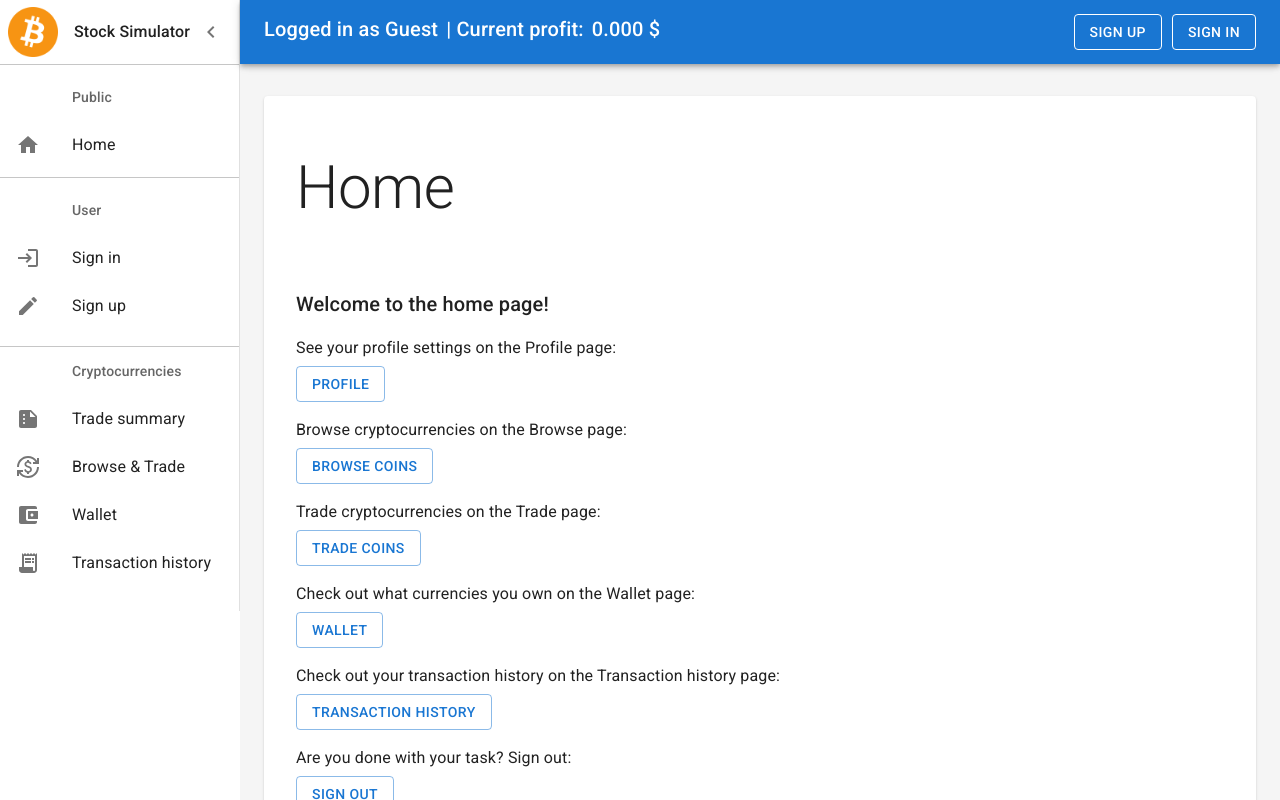
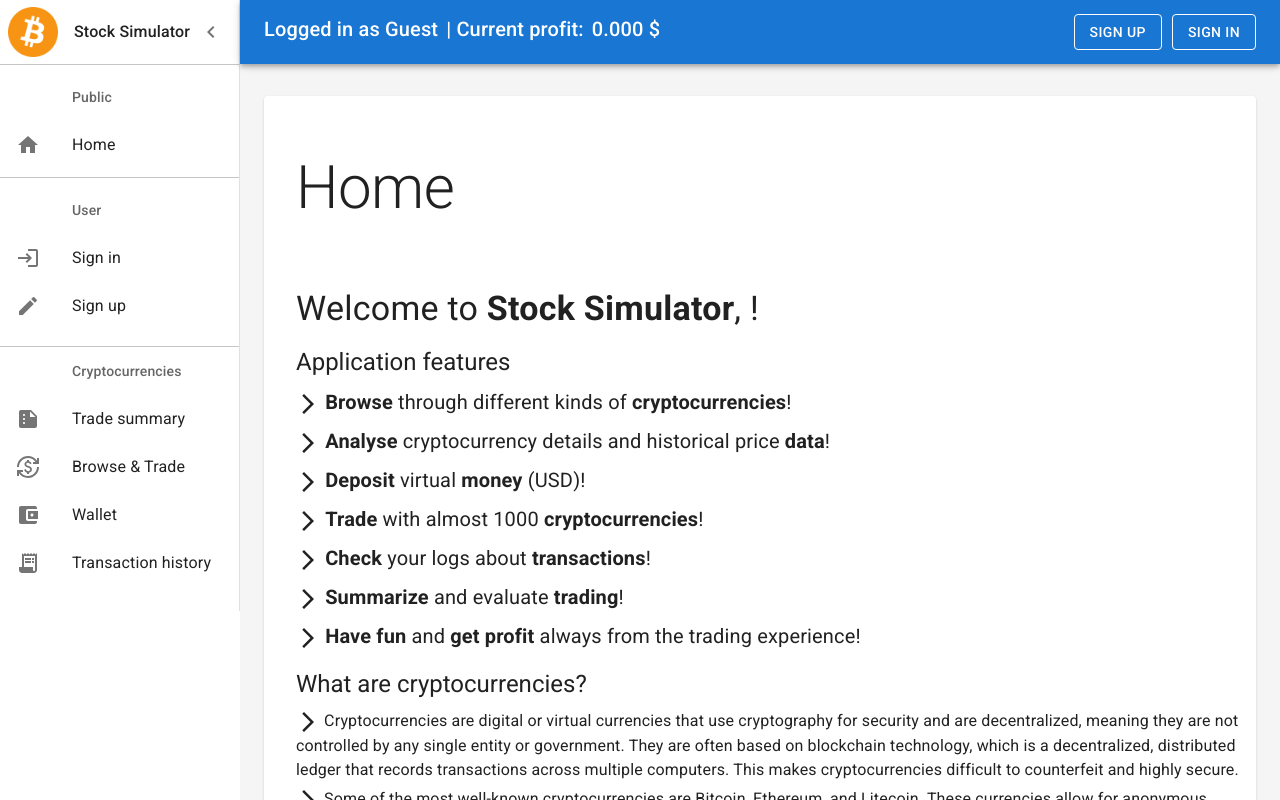
Before and after one commit to Bsandor453/dipterv, a React (Create React App) app in the folder frontend/: page / in a window 1280 px wide. Built offline with nearby package versions, Linux system fonts and the light colour scheme; no server answers.

Commit message:
Modernize home page on the front-end

```diff
--- a/frontend/src/pages/Home.tsx
+++ b/frontend/src/pages/Home.tsx
@@ -1,12 +1,19 @@
-import { Box, Button, Typography } from '@mui/material';
-import { Link, RouteComponentProps } from 'react-router-dom';
+import {} from 'redux';
+import { Box, Typography } from '@mui/material';
+import { RouteComponentProps } from 'react-router-dom';
+import { State } from '../state';
+import { useSelector } from 'react-redux';
+import ArrowForwardIosIcon from '@mui/icons-material/ArrowForwardIos';
 import Container from '@mui/material/Container';
 import Copyright from '../components/Copyright';
 import Grid from '@mui/material/Grid';
+import Link from '@mui/material/Link';
 import Paper from '@mui/material/Paper';
 import React from 'react';
 
 const Home: React.FC<RouteComponentProps<any>> = () => {
+  const user = useSelector((state: State) => state.USER);
+
   return (
     <Container maxWidth="lg" sx={{ mt: 4, mb: 4 }}>
       <Grid container spacing={3}>
@@ -16,55 +23,116 @@ const Home: React.FC<RouteComponentProps<any>> = () => {
               <Typography variant="h2" sx={{ mt: 3, mb: 8 }}>
                 Home
               </Typography>
-              <Typography variant="h6" gutterBottom>
-                Welcome to the home page!
+              <Typography variant="h4" gutterBottom>
+                Welcome to <strong>Stock Simulator</strong>, {user.userName}!
               </Typography>
-              <Typography variant="body1" gutterBottom sx={{ mt: 2 }}>
-                See your profile settings on the Profile page:
+              <Box id="application-features" sx={{ mt: 2 }}>
+                <Typography variant="h5" gutterBottom>
+                  Application features
                 </Typography>
-              <Button variant="outlined" sx={{ mr: '1em' }} component={Link} to={'/profile'}>
-                Profile
-              </Button>
-              <Typography variant="body1" gutterBottom sx={{ mt: 2 }}>
-                Browse cryptocurrencies on the Browse page:
+                <Typography variant="h6" gutterBottom sx={{ fontWeight: '400' }}>
+                  <ArrowForwardIosIcon /> <strong>Browse</strong> through different kinds of{' '}
+                  <strong>cryptocurrencies</strong>!
                 </Typography>
-              <Button
-                variant="outlined"
-                sx={{ mr: '1em' }}
-                component={Link}
-                to={'/cryptocurrencies/all'}
-              >
-                Browse coins
-              </Button>
-              <Typography variant="body1" gutterBottom sx={{ mt: 2 }}>
-                Trade cryptocurrencies on the Trade page:
+                <Typography variant="h6" gutterBottom sx={{ fontWeight: '400' }}>
+                  <ArrowForwardIosIcon /> <strong>Analyse</strong> cryptocurrency details and
+                  historical price <strong>data</strong>!
                 </Typography>
-              <Button
-                variant="outlined"
-                sx={{ mr: '1em' }}
-                component={Link}
-                to={'/cryptocurrencies'}
-              >
-                Trade coins
-              </Button>
-              <Typography variant="body1" gutterBottom sx={{ mt: 2 }}>
-                Check out what currencies you own on the Wallet page:
+                <Typography variant="h6" gutterBottom sx={{ fontWeight: '400' }}>
+                  <ArrowForwardIosIcon /> <strong>Deposit</strong> virtual <strong>money</strong>{' '}
+                  (USD)!
                 </Typography>
-              <Button variant="outlined" sx={{ mr: '1em' }} component={Link} to={'/wallet'}>
-                Wallet
-              </Button>
-              <Typography variant="body1" gutterBottom sx={{ mt: 2 }}>
-                Check out your transaction history on the Transaction history page:
+                <Typography variant="h6" gutterBottom sx={{ fontWeight: '400' }}>
+                  <ArrowForwardIosIcon /> <strong>Trade</strong> with almost 1000{' '}
+                  <strong>cryptocurrencies</strong>!
                 </Typography>
-              <Button variant="outlined" sx={{ mr: '1em' }} component={Link} to={'/history'}>
-                Transaction history
-              </Button>
-              <Typography variant="body1" gutterBottom sx={{ mt: 2 }}>
-                Are you done with your task? Sign out:
+                <Typography variant="h6" gutterBottom sx={{ fontWeight: '400' }}>
+                  <ArrowForwardIosIcon /> <strong>Check</strong> your logs about{' '}
+                  <strong>transactions</strong>!
                 </Typography>
-              <Button variant="outlined" sx={{ mr: '1em' }} component={Link} to={'/logout'}>
-                Sign out
-              </Button>
+                <Typography variant="h6" gutterBottom sx={{ fontWeight: '400' }}>
+                  <ArrowForwardIosIcon /> <strong>Summarize</strong> and evaluate{' '}
+                  <strong>trading</strong>!
+                </Typography>
+                <Typography variant="h6" gutterBottom sx={{ fontWeight: '400' }}>
+                  <ArrowForwardIosIcon /> <strong>Have fun</strong> and <strong>get profit</strong>{' '}
+                  always from the trading experience!
+                </Typography>
+              </Box>
+
+              <Box id="cryptocurrency-summary" sx={{ mt: 2 }}>
+                <Typography variant="h5" gutterBottom>
+                  What are cryptocurrencies?
+                </Typography>
+                <Typography variant="body1" gutterBottom>
+                  <ArrowForwardIosIcon /> Cryptocurrencies are digital or virtual currencies that
+                  use cryptography for security and are decentralized, meaning they are not
+                  controlled by any single entity or government. They are often based on blockchain
+                  technology, which is a decentralized, distributed ledger that records transactions
+                  across multiple computers. This makes cryptocurrencies difficult to counterfeit
+                  and highly secure.
+                </Typography>
+                <Typography variant="body1" gutterBottom>
+                  <ArrowForwardIosIcon /> Some of the most well-known cryptocurrencies are Bitcoin,
+                  Ethereum, and Litecoin. These currencies allow for anonymous transactions and are
+                  often used as a store of value or a means of exchange. They are traded on online
+                  exchanges and stored in digital wallets.
+                </Typography>
+                <Typography variant="body1" gutterBottom>
+                  <ArrowForwardIosIcon /> The value of cryptocurrencies is highly volatile and can
+                  fluctuate greatly in a short period of time. This, combined with their lack of
+                  regulation, makes them a high-risk investment. It is important to carefully
+                  research and assess the risks before investing in cryptocurrencies.
+                </Typography>
+              </Box>
+
+              <Box id="pages-summary" sx={{ mt: 2 }}>
+                <Typography variant="h5" gutterBottom>
+                  What are the different pages on this website?
+                </Typography>
+                <Typography variant="body1" gutterBottom>
+                  <ArrowForwardIosIcon /> Check your account data and profile settings on the{' '}
+                  <Link href="/profile">
+                    <strong>Profile page</strong>
+                  </Link>
+                  .
+                </Typography>
+                <Typography variant="body1" gutterBottom>
+                  <ArrowForwardIosIcon /> Browse and trade with cryptocurrencies on the{' '}
+                  <Link href="/cryptocurrencies">
+                    <strong>Browse & Trade page</strong>
+                  </Link>
+                  .
+                </Typography>
+                <Typography variant="body1" gutterBottom>
+                  <ArrowForwardIosIcon /> Check out what currencies you own on the{' '}
+                  <Link href="/wallet">
+                    <strong>Wallet page</strong>
+                  </Link>
+                  .
+                </Typography>
+                <Typography variant="body1" gutterBottom>
+                  <ArrowForwardIosIcon /> Check out your transactions on the{' '}
+                  <Link href="/history">
+                    <strong>Transaction history page</strong>
+                  </Link>
+                  .
+                </Typography>
+                <Typography variant="body1" gutterBottom>
+                  <ArrowForwardIosIcon /> Get profit calculation and other trading statistics on the{' '}
+                  <Link href="/summary">
+                    <strong>Summary page</strong>
+                  </Link>
+                  .
+                </Typography>
+                <Typography variant="body1" gutterBottom>
+                  <ArrowForwardIosIcon /> You can{' '}
+                  <Link href="/logout">
+                    <strong>sign out</strong>
+                  </Link>{' '}
+                  if you are done with your tasks.
+                </Typography>
+              </Box>
             </Box>
           </Paper>
         </Grid>
```
Lines whose indentation alone changed are shown as unchanged.
